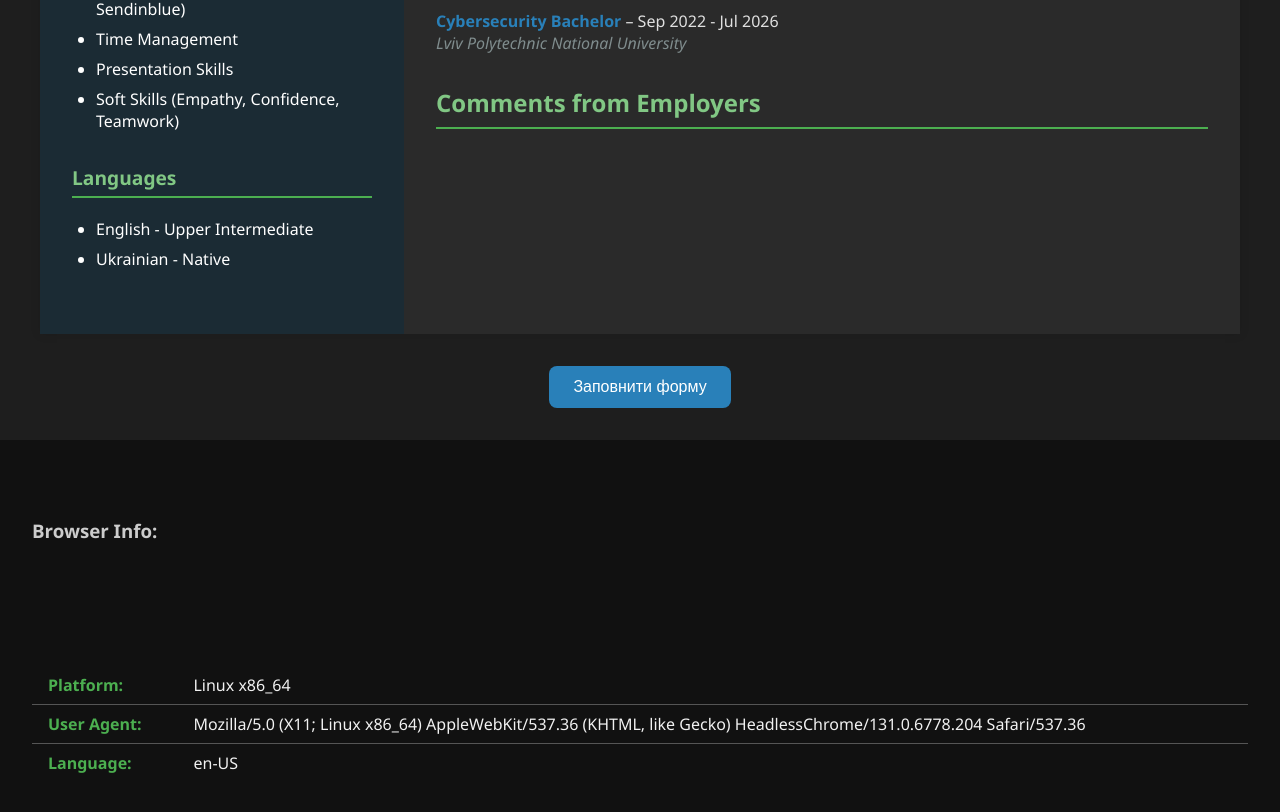
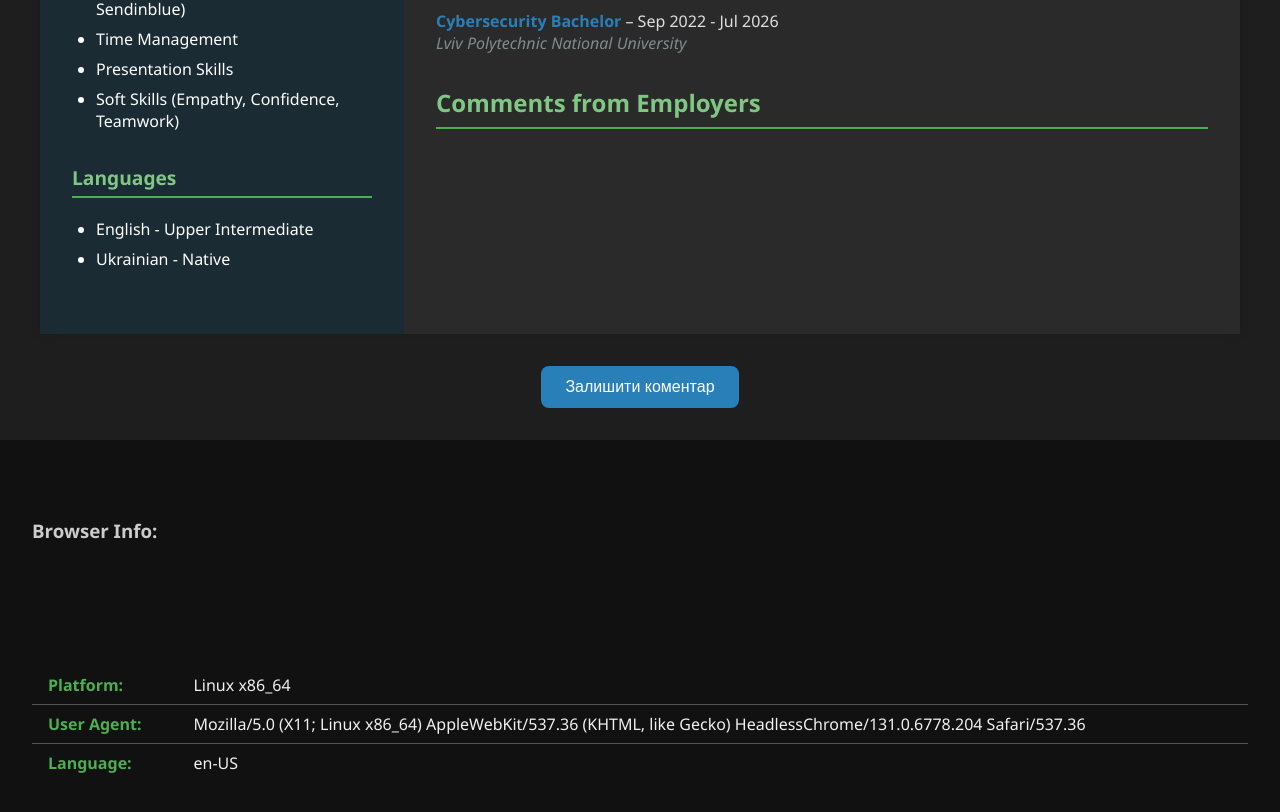
Before and after one commit to Ksiushka3/CVuni, a plain HTML site: page index.html in a window 1280 px wide. Shown: the part 720-1532 px from the top of the page. Drawn offline with Linux system fonts and the light colour scheme; no server answers.

Commit message:
change lab5

```diff
--- a/index.html
+++ b/index.html
@@ -76,7 +76,7 @@
 </div>
 
 <!-- Кнопка відкриття -->
-<button id="open-modal-btn">Заповнити форму</button>
+<button id="open-modal-btn">Залишити коментар</button>
 
 <!-- Модальне вікно -->
 <div id="modal" class="modal">
```
